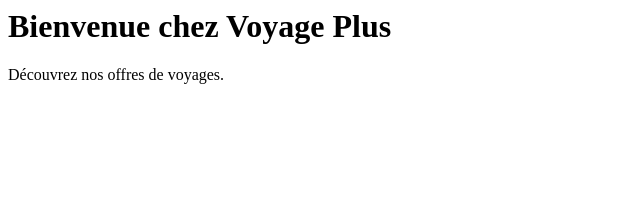
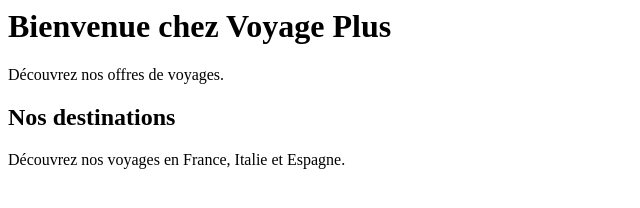
Before and after one commit to nawress4/voyage-examen, a plain HTML site: page index.html in a window 1280 px wide. Shown: the whole page, without its empty margins (0-640 px from the left). Drawn offline with Linux system fonts and the light colour scheme.

Commit message:
Ajout des destinations

```diff
--- a/index.html
+++ b/index.html
@@ -1,2 +1,6 @@
 <h1>Bienvenue chez Voyage Plus</h1>
 <p>Découvrez nos offres de voyages.</p>
+<section>
+    <h2>Nos destinations</h2>
+    <p>Découvrez nos voyages en France, Italie et Espagne.</p>
+</section>
```
